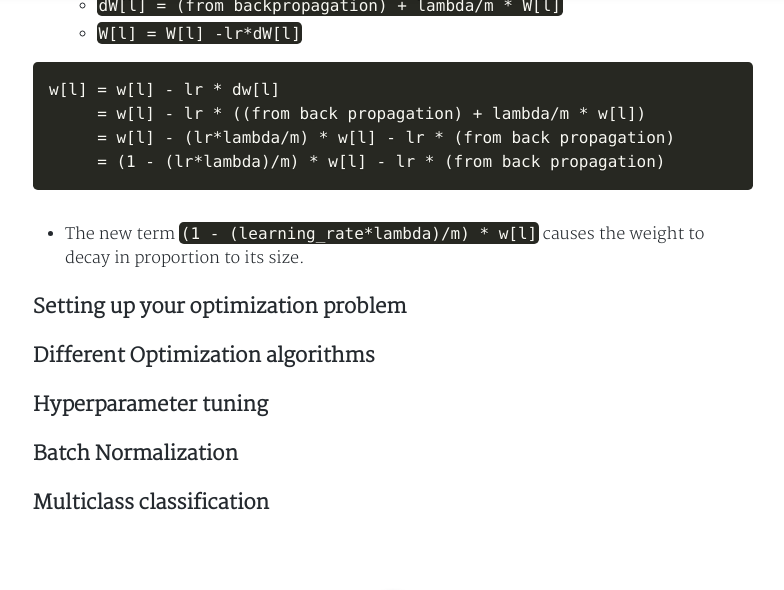
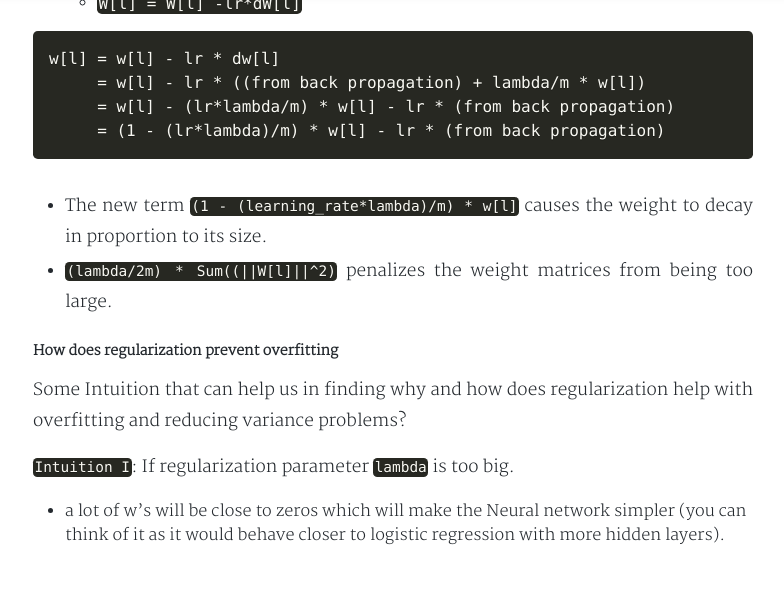
Before and after one commit to Niranjankr96/bjjaiswal.github.io, a Jekyll site: the page built from _posts/2018-04-16-Practical aspects of Deep Learning.md, in a window 1280 px wide and 1400 px high, scrolled down 4971 px. Shown: the top 590 px of the window, without its empty margins (247-1031 px from the left). Built offline with Jekyll 4.4.1, drawn with Linux system fonts in a browser that asks for light colours; nearby versions of some CDN libraries; comment, search, counter and statistics services are not loaded; a style sheet for code colours, icons or effects is not loaded; some of the changed text lies outside the part shown.

Commit message:
Adding practical aspect of Deep learning

````diff
--- a/_posts/2018-04-16-Practical aspects of Deep Learning.md
+++ b/_posts/2018-04-16-Practical aspects of Deep Learning.md
@@ -81,17 +81,15 @@ To know more about human level performance see [Machine Learning Strategy In Dee
 
 ##### 3. Basic Recipe for Machine Learning
 * If your algorithm has a high bias:
-
   * Try to make your NN bigger (size of hidden units, number of layers)
-
- * Try a different model that is suitable for your data.
+  * Try a different model that is suitable for your data.
     Try to run it longer.
     Different (advanced) optimization algorithms.
 
 * If your algorithm has a high variance:
- * More data.
- * Try regularization.
- * Try a different model that is suitable for your data.
+  * More data.
+  * Try regularization.
+  * Try a different model that is suitable for your data.
 
 * You should try the previous two points until you have a low bias and low variance.
 
@@ -100,10 +98,10 @@ To know more about human level performance see [Machine Learning Strategy In Dee
 * Training a bigger neural network never hurts.
 
 ### Regularizing your neural network
-As of solution listed in case of high variance, getting more data is not always feasible in every case of application nevertheless, trying regularization is always possible.
+As of solution listed in case of high variance, getting more data is not always feasible in every case of application, nevertheless, trying regularization is always possible.
 
 ##### Applying regularization in logistic regression
-Here, `||W|| = sum of absolute values of all w` and the cost function of logistic regression is ` J(w,b) = (1/m) * Sum(L(y(i),y'(i)))` and `lambda` is  regularization parameter (another hyperparameter).
+Here, `||W|| = sum of absolute values of all weight` and the cost function of logistic regression is `J(w,b) = (1/m) * Sum(L(y(i),y'(i)))` and `lambda` is  regularization parameter (another hyperparameter).
 <figure>
   <div style="text-align:center">
     <img src="/assets/img/practical-aspect/regularization-LR.png" alt="regularization in Logistic regression"/>
@@ -134,7 +132,38 @@ w[l] = w[l] - lr * dw[l]
 ```
 * The new term `(1 - (learning_rate*lambda)/m) * w[l]` causes the weight to decay in proportion to its size.
 
+* `(lambda/2m) * Sum((||W[l]||^2)`  penalizes the weight matrices from being too large.
+
+##### How does regularization prevent overfitting
+Some Intuition that can help us in finding why and how does regularization help with overfitting and reducing variance problems?
+
+`Intuition I`: If regularization parameter `lambda` is too big.
+  * a lot of w's will be close to zeros which will make the Neural network simpler (you can think of it as it would behave closer to logistic regression with more hidden layers).
+  <figure>
+    <div style="text-align:center">
+      <img src="/assets/img/practical-aspect/simpler-nn.png" alt="simpler-nn"/>
+      <figcaption> NN when lambda is too large </figcaption>
+    </div>
+  </figure>
+  * If lambda is good enough: It will just reduce some weights that makes the neural network overfit.
+
+`Intuition II with tanh function`:
+  * If lambda is too large, w's will be small (close to zero) - will use the linear part of the tanh activation function, so we will go from non linear activation to roughly linear which would make the NN a roughly linear classifier.
+  * If lambda good enough it will just make some of tanh activations roughly linear which will prevent overfitting.
+  * If lambda is good enough: It will just reduce some weights that makes the neural network overfit.
+
+**`Implementation tip`**: If you implement gradient descent, one of the steps to debug gradient descent is to plot the cost function (J) as a function of the number of iterations of gradient descent and you want to see that the cost function J **decreases monotonically** after every elevation of gradient descent with regularization. If you plot the old definition of J (no regularization) then you might not see it decrease monotonically.
+monotonically decreassing
+<figure>
+  <div style="text-align:center">
+    <img src="/assets/img/practical-aspect/monotonically decreassing.png" alt="monotonically decreassing"/>
+    <figcaption>monotonically decreassing
+ </figcaption>
+  </div>
+</figure>
+
 ### Setting up your optimization problem
+
 
 ### Different Optimization algorithms
 
````
Also changed, not shown: other parts of _posts/2018-04-16-Practical aspects of Deep Learning.md (+6 -6 lines), assets/img/practical-aspect/monotonically decreassing.png (added), assets/img/practical-aspect/simpler-nn.png (added), 4 other files.
